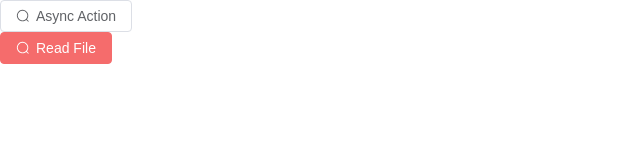
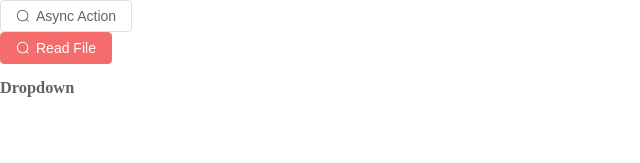
Before and after one commit to luguoj/vue3-plugin, a Vue app: page / in a window 1280 px wide. Shown: the top 163 px of the page, without its empty margins (0-640 px from the left). Built offline with nearby package versions, Linux system fonts and the light colour scheme.

Commit message:
feat: 异步操作下拉菜单项目样例

```diff
--- a/src/example/App.vue
+++ b/src/example/App.vue
@@ -1,10 +1,11 @@
 <script setup lang="ts">
 import Buttons from "./Buttons.vue";
-</script>
+import Dropdown from "./Dropdown.vue";</script>
 
 
 <template>
-  <Buttons></Buttons>
+  <Buttons/>
+  <Dropdown/>
 </template>
 
 <style scoped>
--- /dev/null
+++ b/src/example/Dropdown.vue
@@ -0,0 +1,30 @@
+<template>
+  <el-dropdown>
+    <h3>Dropdown</h3>
+    <template #dropdown>
+      <el-dropdown-menu>
+        <psr-async-action-dropdown-item
+            :item-action="buttonAction"
+        >
+          Async Action
+        </psr-async-action-dropdown-item>
+      </el-dropdown-menu>
+    </template>
+  </el-dropdown>
+</template>
+
+<script setup lang="ts">
+import {ElDropdown, ElDropdownMenu} from "element-plus";
+import "element-plus/es/components/dropdown/style/css"
+import "element-plus/es/components/dropdown-menu/style/css"
+import {PsrAsyncActionDropdownItem} from "../package"
+
+function buttonAction(result: any) {
+  console.log(result)
+  return new Promise(resolve => setTimeout(resolve, 3000))
+}
+
+</script>
+<style scoped>
+
+</style>
```
